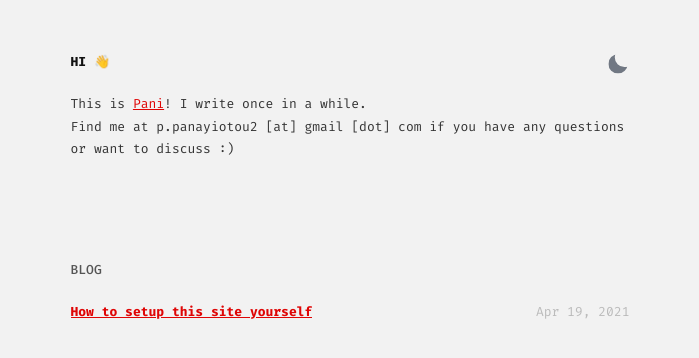
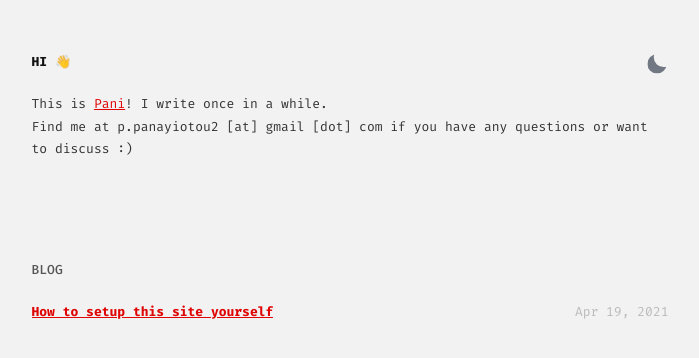
Before and after one commit to panpan2/panpan2.github.io, a Jekyll site: the page built from index.html, in a window 1280 px wide. Shown: the top 358 px of the page, without its empty margins (290-989 px from the left). Built offline with Jekyll 4.4.1, drawn with Linux system fonts in a browser that asks for light colours.

Commit message:
Smaller margin

```diff
--- a/_sass/_main.scss
+++ b/_sass/_main.scss
@@ -79,7 +79,8 @@ html[data-theme="light"] {
       top: 50%;
       left: 50%;
       box-shadow: 0 -23px 0 var(--theme-ui-colors-toggleIcon, #2d3748),
-				0 23px 0 var(--theme-ui-colors-toggleIcon, #2d3748), 23px 0 0 var(--theme-ui-colors-toggleIcon, #2d3748),
+        0 23px 0 var(--theme-ui-colors-toggleIcon, #2d3748),
+        23px 0 0 var(--theme-ui-colors-toggleIcon, #2d3748),
         -23px 0 0 var(--theme-ui-colors-toggleIcon, #2d3748),
         15px 15px 0 var(--theme-ui-colors-toggleIcon, #2d3748),
         -15px 15px 0 var(--theme-ui-colors-toggleIcon, #2d3748),
@@ -137,7 +138,8 @@ html[data-theme="dark"] {
       top: 50%;
       left: 50%;
       box-shadow: 0 -23px 0 var(--theme-ui-colors-toggleIcon, #cbd5e0),
-				0 23px 0 var(--theme-ui-colors-toggleIcon, #cbd5e0), 23px 0 0 var(--theme-ui-colors-toggleIcon, #cbd5e0),
+        0 23px 0 var(--theme-ui-colors-toggleIcon, #cbd5e0),
+        23px 0 0 var(--theme-ui-colors-toggleIcon, #cbd5e0),
         -23px 0 0 var(--theme-ui-colors-toggleIcon, #cbd5e0),
         15px 15px 0 var(--theme-ui-colors-toggleIcon, #cbd5e0),
         -15px 15px 0 var(--theme-ui-colors-toggleIcon, #cbd5e0),
@@ -321,8 +323,8 @@ time {
 
 main {
   display: flex;
-	max-width: 47rem;
-	margin: -5rem auto 0;
+  max-width: 53rem;
+  margin: -5rem auto 0; //
   padding: 2.4rem 2rem;
   flex-direction: column;
 }
```
Lines whose indentation alone changed are shown as unchanged.
